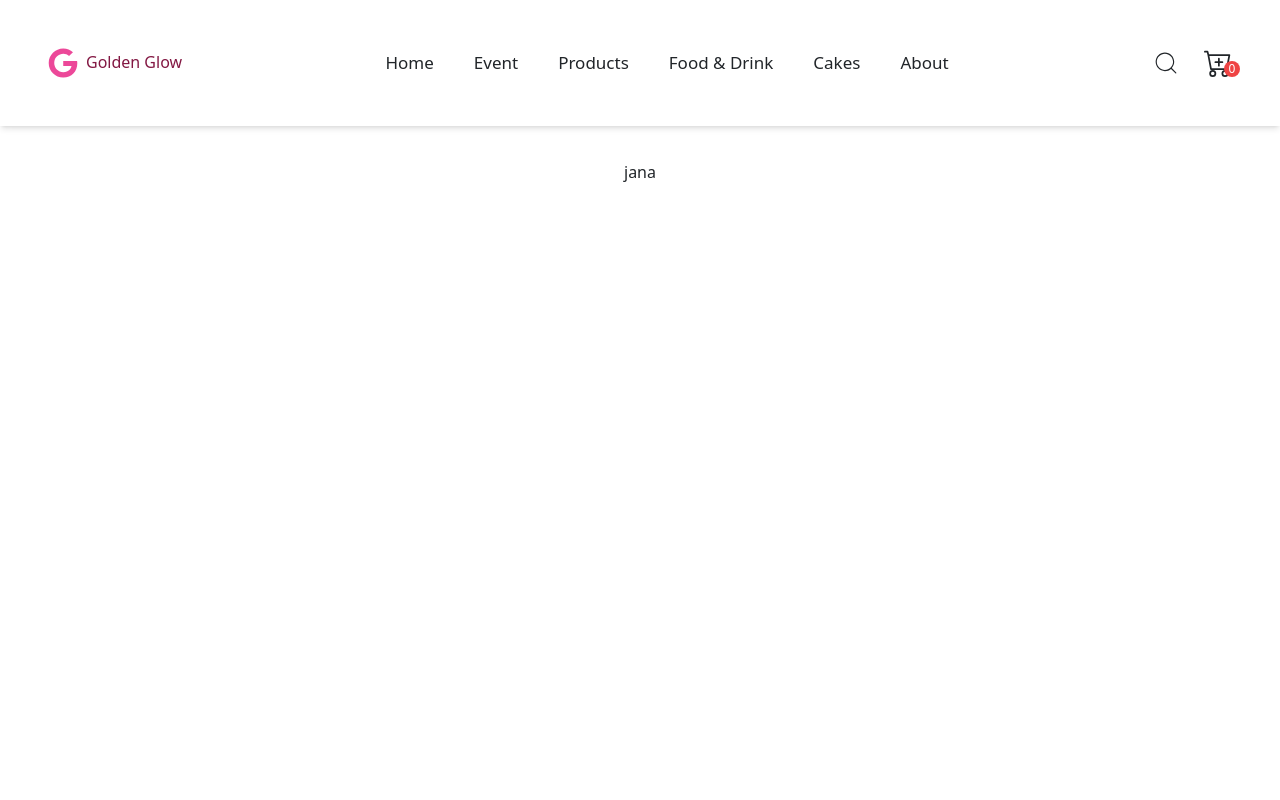
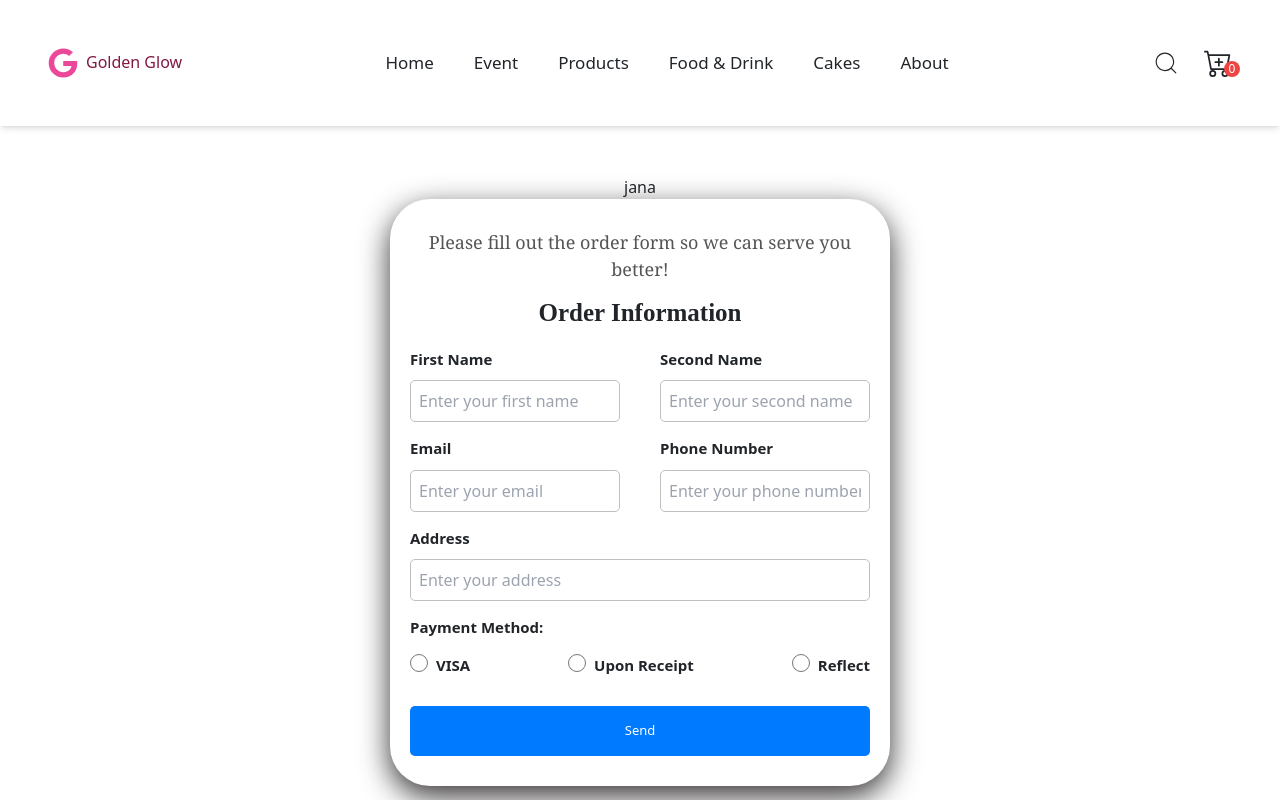
Before and after one commit to Web1-Teams/8am-grp8-repo, a React (Create React App) app: page / in a window 1280 px wide. Built offline with nearby package versions, Linux system fonts and the light colour scheme.

Commit message:
new-final

```diff
--- a/src/App.js
+++ b/src/App.js
@@ -1,15 +1,15 @@
 
 
 import Navbar from './components/Navbar'
-
+import OrderForm from './components/Form/OrderForm'
 import SpecialTitle from './components/SpecialTitle'
 
 const App = () => {
   return (
   <div className="mt-40">
    <SpecialTitle title ="jana" className="text-center"/>
-  <Navbar/>
-
+   <Navbar/>
+   <OrderForm/>
 
   </div>
   )
```
